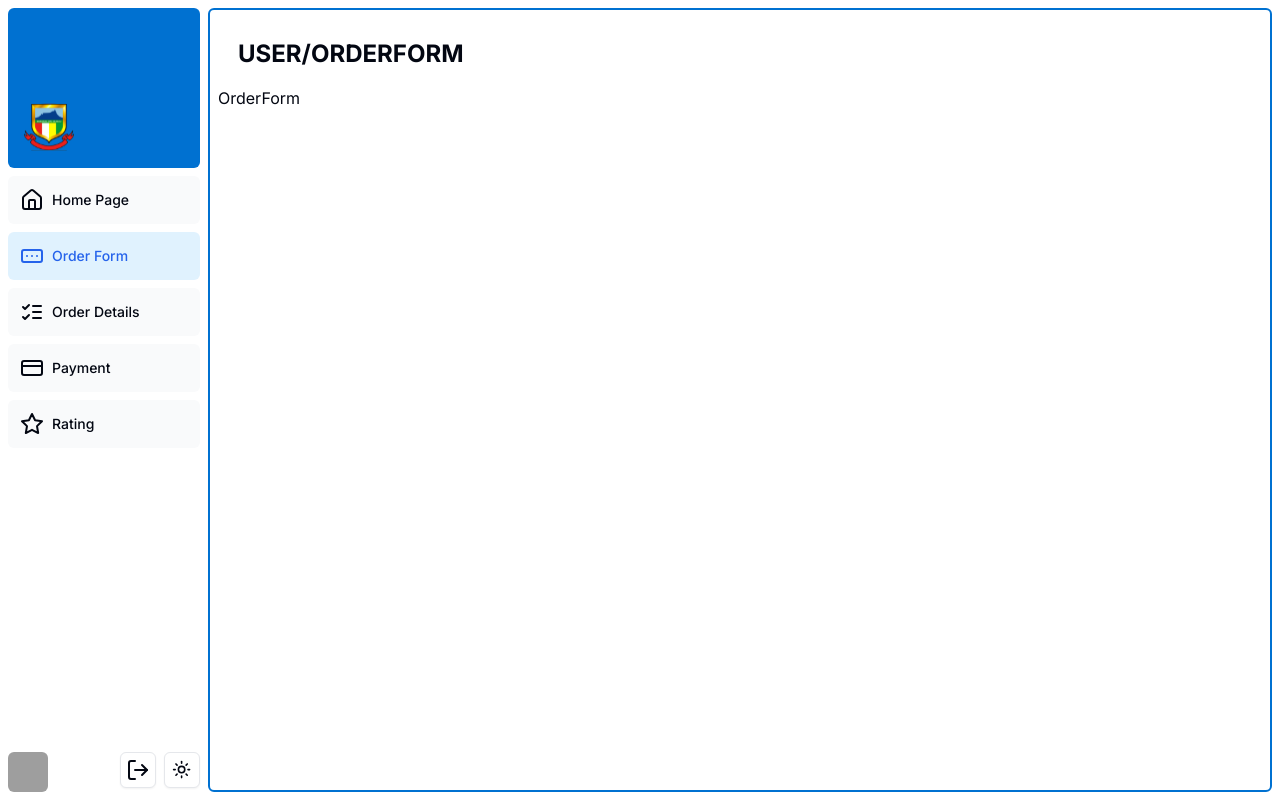
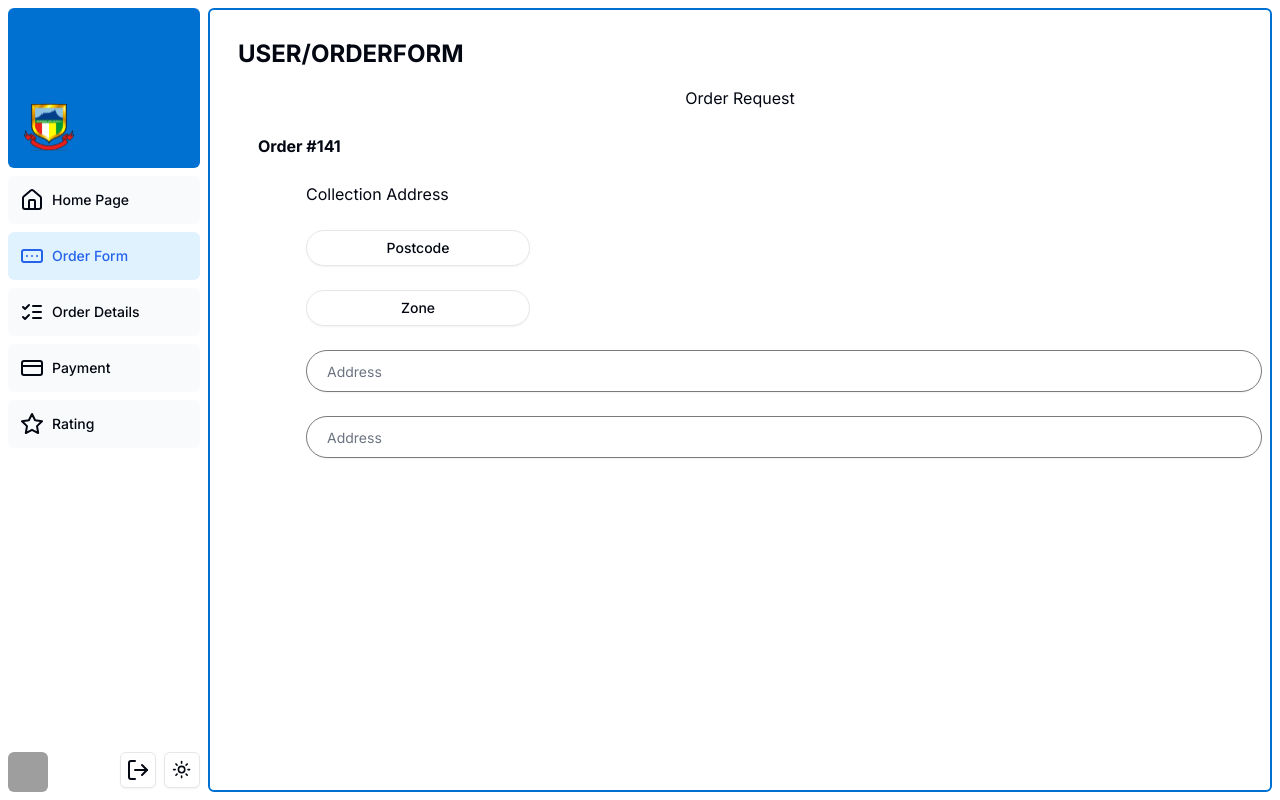
Before and after one commit to Sreta29/solid-waste-web-system, a Next.js app: page /user/orderform in a window 1280 px wide. Built offline with nearby package versions, Linux system fonts and the light colour scheme; grey boxes are pictures that could not be loaded.

Commit message:
Latest changes on the site UI

```diff
--- a/src/app/(auth)/collector/(collectorpages)/notification/page.tsx
+++ b/src/app/(auth)/collector/(collectorpages)/notification/page.tsx
@@ -1,7 +1,11 @@
 import React from "react";
 
 function NotificationPage() {
-  return <div>This is User Notifcation Page</div>;
+  return (
+    <>
+      <header>Hello</header>
+    </>
+  );
 }
 
 export default NotificationPage;
--- a/src/app/(auth)/user/(userpages)/orderform/page.tsx
+++ b/src/app/(auth)/user/(userpages)/orderform/page.tsx
@@ -1,7 +1,120 @@
-import React from "react";
+"use client";
+
+import { Button } from "@/components/ui/button";
+import {
+  DropdownMenu,
+  DropdownMenuContent,
+  DropdownMenuRadioGroup,
+  DropdownMenuRadioItem,
+  DropdownMenuTrigger,
+} from "@/components/ui/dropdown-menu";
+import { Input } from "@/components/ui/input";
+import React, { useState } from "react";
 
 function OrderForm() {
-  return <div>OrderForm</div>;
+  const [position, setPosition] = React.useState("bottom");
+  const [address, setAddress] = useState("");
+
+  return (
+    <>
+      <div>
+        <header className="text-center">Order Request</header>
+        <br />
+        <h1 className="pl-10">
+          <b>Order #141</b>
+          <br />
+          <br />
+          <div className="pl-12">
+            <h1>Collection Address</h1>
+            <br />
+            <DropdownMenu>
+              <DropdownMenuTrigger asChild>
+                <Button variant="outline" className="rounded-full w-56">
+                  Postcode
+                </Button>
+              </DropdownMenuTrigger>
+              <DropdownMenuContent className="w-56">
+                <DropdownMenuRadioGroup
+                  value={position}
+                  onValueChange={setPosition}
+                >
+                  <DropdownMenuRadioItem value="79100">
+                    79100
+                  </DropdownMenuRadioItem>
+                  <DropdownMenuRadioItem value="79150">
+                    79150
+                  </DropdownMenuRadioItem>
+                  <DropdownMenuRadioItem value="80250">
+                    80250
+                  </DropdownMenuRadioItem>
+                  <DropdownMenuRadioItem value="81120">
+                    81120
+                  </DropdownMenuRadioItem>
+                  <DropdownMenuRadioItem value="83700">
+                    83700
+                  </DropdownMenuRadioItem>
+                  <DropdownMenuRadioItem value="81300">
+                    81300
+                  </DropdownMenuRadioItem>
+                </DropdownMenuRadioGroup>
+              </DropdownMenuContent>
+            </DropdownMenu>
+            <br />
+            <br />
+            <DropdownMenu>
+              <DropdownMenuTrigger asChild>
+                <Button variant="outline" className="rounded-full w-56">
+                  Zone
+                </Button>
+              </DropdownMenuTrigger>
+              <DropdownMenuContent className="w-56">
+                <DropdownMenuRadioGroup
+                  value={position}
+                  onValueChange={setPosition}
+                >
+                  <DropdownMenuRadioItem value="79100">
+                    Iskandar Puteri
+                  </DropdownMenuRadioItem>
+                  <DropdownMenuRadioItem value="79150">
+                    Johor Bahru
+                  </DropdownMenuRadioItem>
+                  <DropdownMenuRadioItem value="80250">
+                    80250
+                  </DropdownMenuRadioItem>
+                  <DropdownMenuRadioItem value="81120">
+                    81120
+                  </DropdownMenuRadioItem>
+                  <DropdownMenuRadioItem value="83700">
+                    83700
+                  </DropdownMenuRadioItem>
+                  <DropdownMenuRadioItem value="81300">
+                    81300
+                  </DropdownMenuRadioItem>
+                </DropdownMenuRadioGroup>
+              </DropdownMenuContent>
+            </DropdownMenu>
+            <br />
+            <br />
+            <Input
+              type="text"
+              placeholder="Address"
+              className="w-full py-5 px-5 border-[#7B7B7B] rounded-full bg-white"
+              value={address}
+              onChange={(e) => setAddress(e.target.value)}
+            />
+            <br />
+            <Input
+              type="text"
+              placeholder="Address"
+              className="w-full py-5 px-5 border-[#7B7B7B] rounded-full bg-white"
+              value={address}
+              onChange={(e) => setAddress(e.target.value)}
+            />
+          </div>
+        </h1>
+      </div>
+    </>
+  );
 }
 
 export default OrderForm;
--- a/src/app/(auth)/user/navbar/sidebar/user-nav-links.tsx
+++ b/src/app/(auth)/user/navbar/sidebar/user-nav-links.tsx
@@ -3,7 +3,6 @@ import Link from "next/link";
 import { usePathname } from "next/navigation";
 import clsx from "clsx";
 import { CreditCard, FormInput, Home, ListChecks, Star } from "lucide-react";
-import { Card } from "@/components/ui/card";
 // Map of links to display in the side navigation.
 // Depending on the size of the application, this would be stored in a database.
 
--- /dev/null
+++ b/src/app/(link laravel)/api/hello/page.tsx
@@ -0,0 +1,28 @@
+import React, { useState, useEffect } from "react";
+
+function HelloPage() {
+  const [message, setMessage] = useState("");
+
+  useEffect(() => {
+    const fetchData = async () => {
+      try {
+        const response = await fetch("127.0.0.1:8000/api/hello");
+        const data = await response.json();
+        setMessage(data.message);
+      } catch (error) {
+        console.error("Error fetching data:", error);
+      }
+    };
+
+    fetchData();
+  }, []);
+
+  return (
+    <div>
+      <h1>Hello Page</h1>
+      <p>{message}</p>
+    </div>
+  );
+}
+
+export default HelloPage;
```
Also changed, not shown: 1 other file (tests, documents, lock files or other folders).
